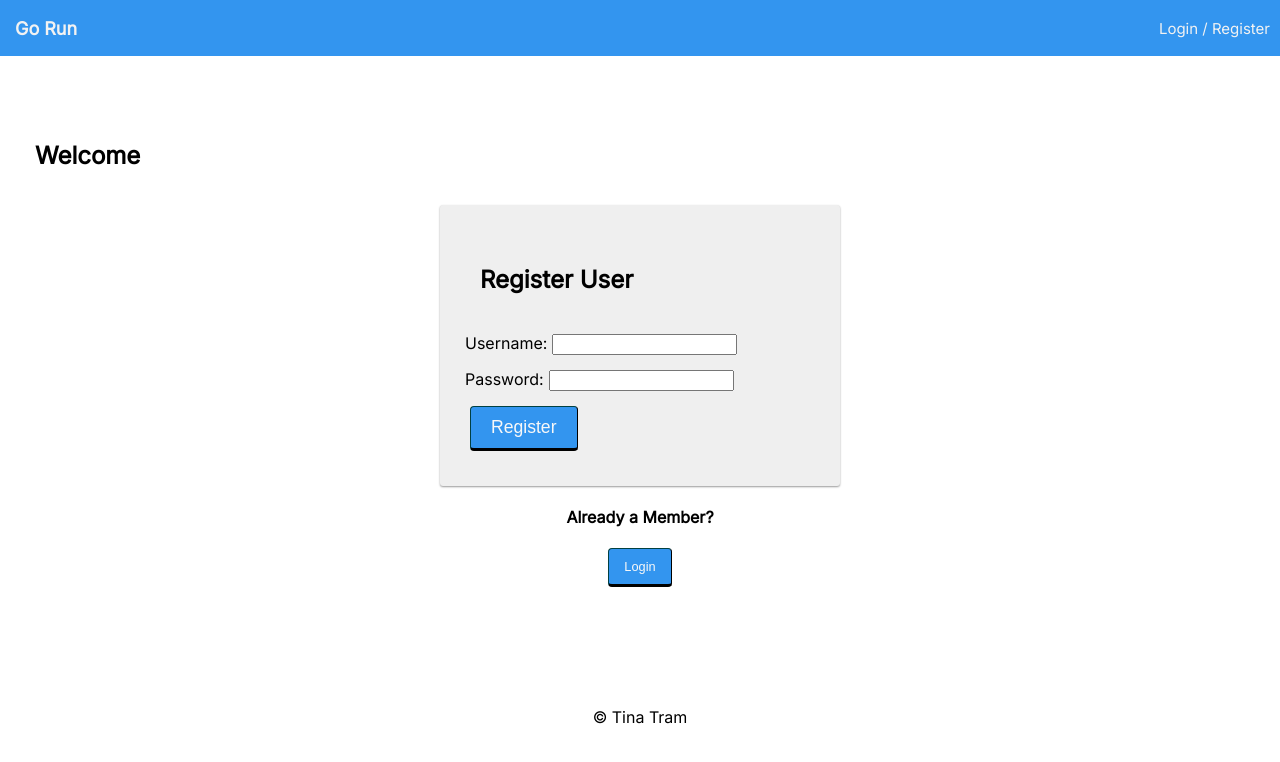
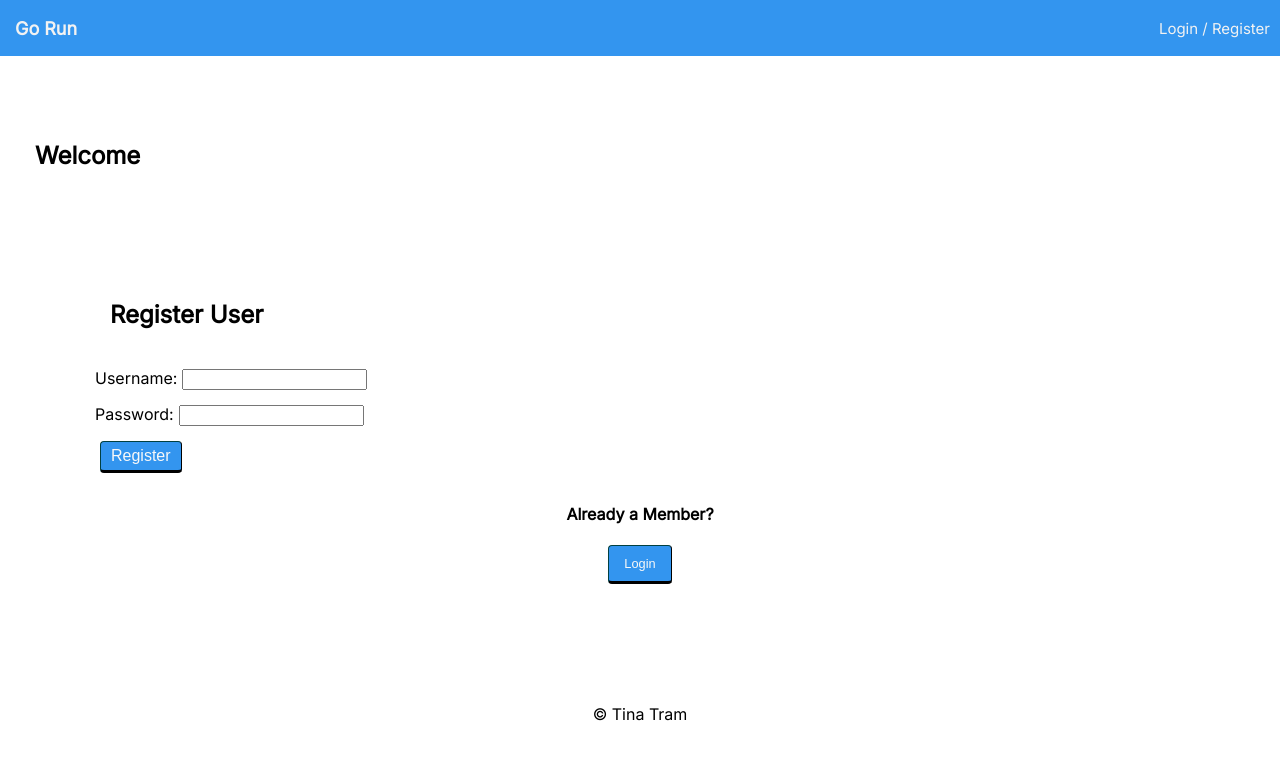
Before and after one commit to ttram7/GoRun, a React (Create React App) app: page /info#/home in a window 1280 px wide. Shown: the top 762 px of the page. Built offline with nearby package versions, Linux system fonts and the light colour scheme; no server answers.

Commit message:
slight changes to button size

```diff
--- a/src/components/App/App.css
+++ b/src/components/App/App.css
@@ -29,13 +29,13 @@ Button
 
 .btn {
   display: inline-block;
-  padding: 10px 20px;
+  padding: 5px 10px;
   border-color: #014041;
   border-width: 1px 1px 3px;
   border-radius: 4px;
   background-color: #3395ef;
   color: #f8f8f8;
-  font-size: 1.1rem;
+  font-size: 1.0rem;
   outline: 0;
   cursor: pointer;
 }
@@ -97,14 +97,18 @@ Form Treatment
 -------------------------------------------------------------------------------- */
 
 .formPanel {
-  box-sizing: border-box;
+  /* box-sizing: border-box;
+
   width: 400px;
   max-width: 100%;
   padding: 25px;
   margin: 0 auto 20px;
+
   background-color: #efefef;
   border-radius: 3px;
-  box-shadow: 0 1px 2px rgb(0, 0, 0, 0.4);
+  box-shadow: 0 1px 2px rgb(0, 0, 0, 0.4); */
+  margin-left: 75px;
+  margin-top: 100px;
 }
 
 input {
--- a/src/components/DashboardPage/DashboardPage.css
+++ b/src/components/DashboardPage/DashboardPage.css
@@ -2,7 +2,6 @@
 Button
 -------------------------------------------------------------------------------- */
 .indv-run-btn {
-    display: inline-block;
     padding: 5px 10px;
     border-color: #014041;
     border-width: 1px 1px 3px;
@@ -12,6 +11,9 @@ Button
     font-size: 1.0rem;
     outline: 0;
     cursor: pointer;
+    float: right;
+
+
   }
 
 
@@ -40,9 +42,7 @@ h3 {
 
 }
 
-.indv-run-btn {
-    float: right;
-}
+
 
 .inner-block {
     display: flex;
--- a/src/components/LoginForm/LoginForm.jsx
+++ b/src/components/LoginForm/LoginForm.jsx
@@ -59,7 +59,7 @@ function LoginForm() {
       </div>
       <div>
         <input className="btn" type="submit" name="submit" value="Log In" />
-        <MUIButton type="submit" name="submit" value="Log In" buttonVariant="contained" buttonColor="primary" buttonText="Log In" />
+        {/* <MUIButton variant="contained" color="primary" type="submit" buttonText="Log In" /> */}
       </div>
     </form>
   );
--- a/src/components/LoginPage/LoginPage.jsx
+++ b/src/components/LoginPage/LoginPage.jsx
@@ -1,6 +1,7 @@
 import React from 'react';
 import LoginForm from '../LoginForm/LoginForm';
 import { useHistory } from 'react-router-dom';
+import MUIButton from '../MUIButton/MUIButton';
 
 function LoginPage() {
   const history = useHistory();
--- a/src/components/MUIButton/MUIButton.jsx
+++ b/src/components/MUIButton/MUIButton.jsx
@@ -4,7 +4,7 @@ import Button from '@mui/material/Button';
 function MUIButton(props) {
   return (
       <Button variant={props.buttonVariant}
-          color={props.buttonColor}
+          color={props.buttonColor} type={props.type}
       >
       {props.buttonText}
       </Button>
```
